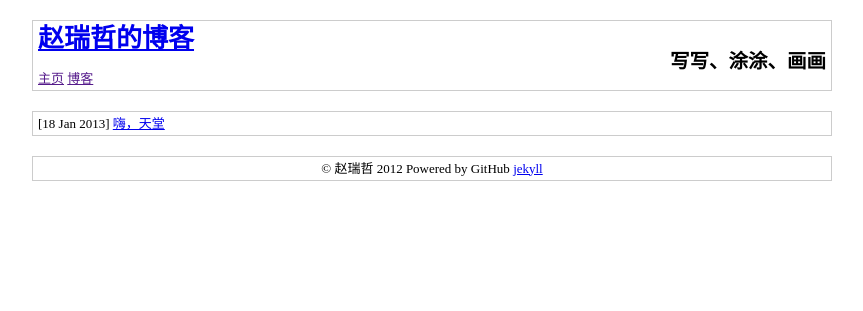
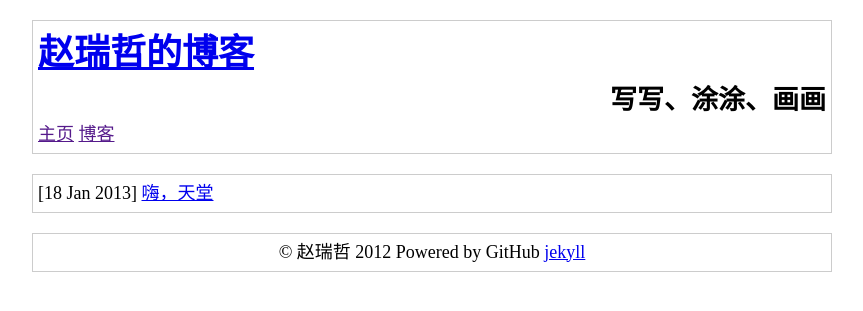
Before and after one commit to ruizhe/ruizhe.me, a Jekyll site: the page built from index.html, in a window 1280 px wide. Shown: the top 311 px of the page, without its empty margins (208-1071 px from the left). Built offline with Jekyll 4.4.1, drawn with Linux system fonts in a browser that asks for light colours; nearby versions of some CDN libraries; Markdown is read by kramdown in place of the engine named in the settings.

Commit message:
fix: 使用大字体

```diff
--- a/css/main.css
+++ b/css/main.css
@@ -4,7 +4,7 @@
 }
 
 body {
-    font: small/1 "宋体", serif;
+    font: large/1.5 "宋体", serif;
     background: #fff;
     color: #000;
 }
```
